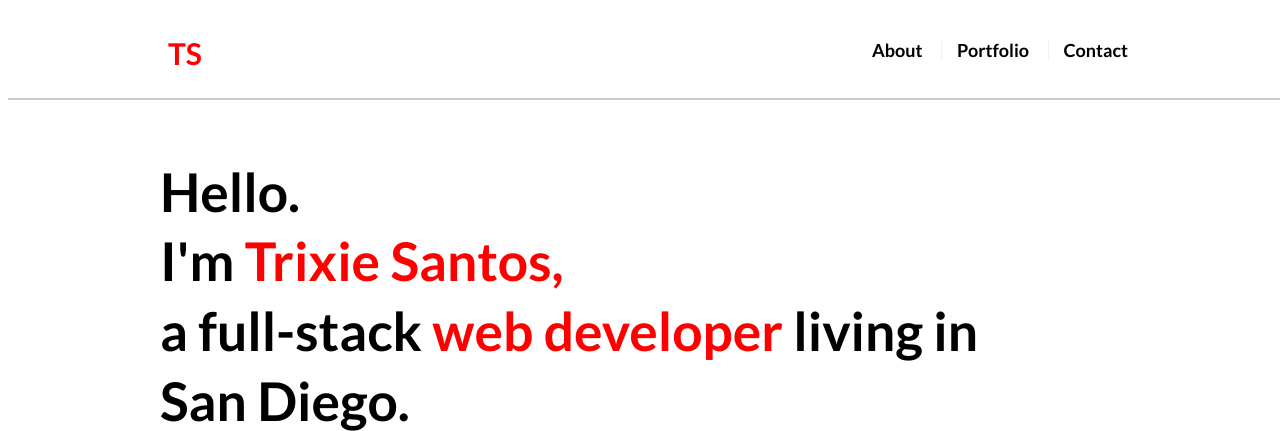
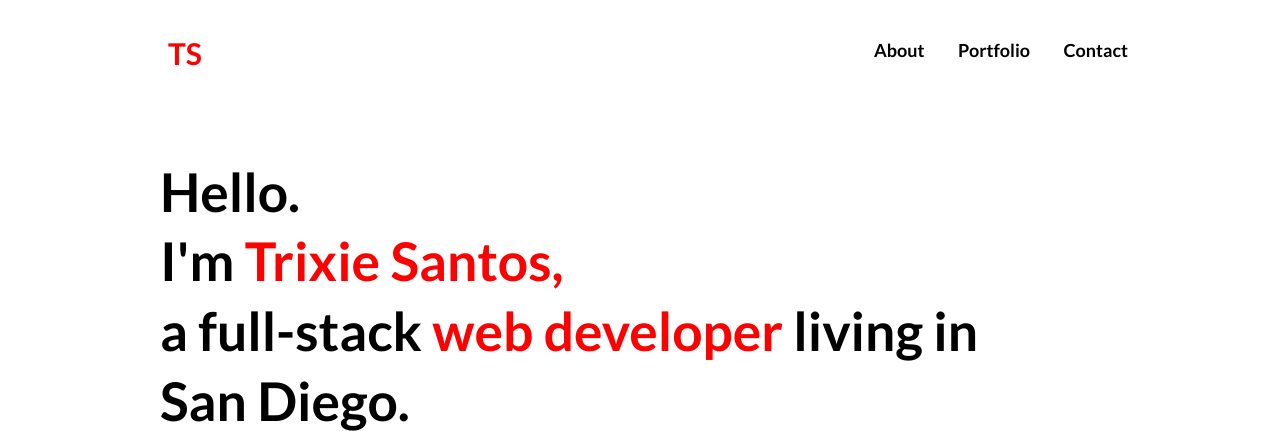
Before and after one commit to santo092/MyPortfolio, a PHP site: page / in a window 1280 px wide. Shown: the top 431 px of the page. Run offline with PHP 8.4, Linux system fonts and the light colour scheme.

Commit message:
took off the top border line

```diff
--- a/assets/css/style.css
+++ b/assets/css/style.css
@@ -51,7 +51,7 @@ body {
     overflow: auto;
     color: #ffffff;
     background: #ffffff;
-    border-bottom: 2px solid #cccccc;
+
     font-family: 'Lato', sans-serif;
   }
 
@@ -87,7 +87,7 @@ body {
     line-height: 18px;
     color: black;
     text-decoration: none;
-    border-left: 1px solid #efefef;
+
   }
 
   nav a:first-child {
```
Also changed, not shown: assets/images/concrete_seamless.png (deleted), assets/images/technics-q-c-640-480-1.jpg (deleted), assets/images/technics-q-c-640-480-2.jpg (deleted), assets/images/technics-q-c-640-480-5.jpg (deleted), assets/images/technics-q-c-640-480-7.jpg (deleted), assets/images/technics-q-c-640-480-9.jpg (deleted).
